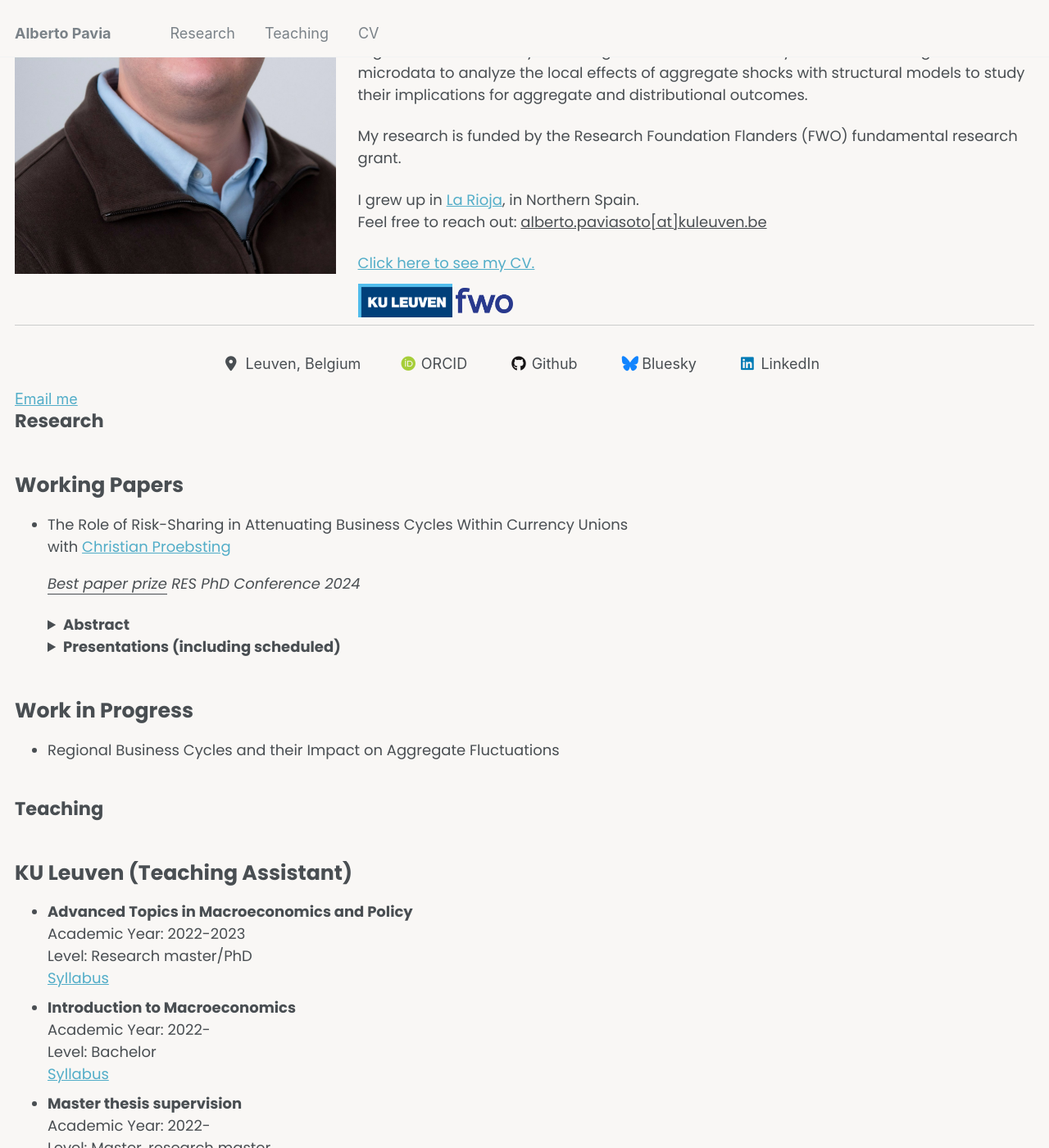
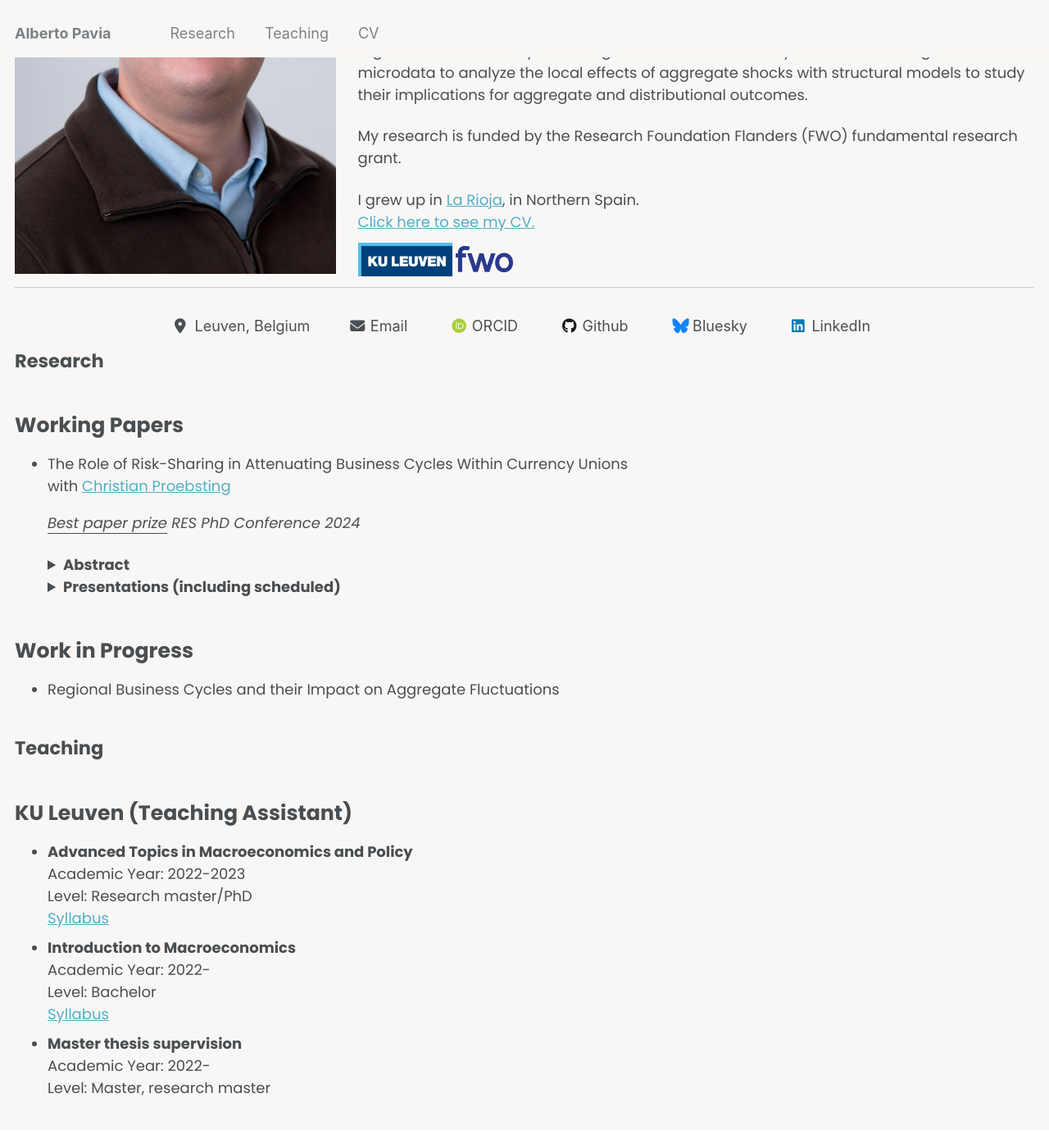
Before and after one commit to apaviasoto/apaviasoto.github.io, a Jekyll site: the page built from _pages/about.html, in a window 1280 px wide and 1400 px high, scrolled down 294 px. Shown: the whole window at 82% size. Built offline with Jekyll 4.4.1, drawn with Linux system fonts in a browser that asks for light colours; some web fonts are replaced; after the commit the page ends 1672 px from its top, so only the background shows below that; part of the change alters nothing that is shown.

```diff
--- a/_config.yml
+++ b/_config.yml
@@ -28,7 +28,7 @@ author:
   location         : "Leuven, Belgium"
   #employer         : "Red Brick University"
   uri              : # URL
-  # email            :  # removed to avoid exposing in static HTML
+  email            : "alberto.paviasoto@kuleuven.be"
 
   # Academic websites
   arxiv            : # URL - Update with the correct link to your profile
--- a/_pages/about.html
+++ b/_pages/about.html
@@ -67,9 +67,7 @@ header{display: none;}
   height: unset;
   vertical-align: unset;
 }
-/* Make JS email link look clickable */
-a.js-email { cursor: pointer; }
-.email-obf { cursor: pointer; text-decoration: underline; }
+
 
 .page__title {
     font-size: 2em; /* Increase the font size for the "Welcome!" header */
@@ -151,11 +149,6 @@ a.js-email { cursor: pointer; }
 
 <p class="origin-text">I grew up in <a href="https://www.spain.info/en/region/la-rioja/">La Rioja</a>, in Northern Spain.</p>
 
-<p>Feel free to reach out:
-  <span class="email-obf"
-        data-u="alberto" data-s="paviasoto" data-d="kuleuven" data-t="be"
-        role="link" tabindex="0">alberto.paviasoto[at]kuleuven.be</span>
-</p>
 
 <p class="link-cv-text"><a href="images/paviasoto_academic_cv.pdf">Click here to see my CV.</a></p>
 
@@ -171,38 +164,7 @@ a.js-email { cursor: pointer; }
 
 <div class="portfolio-contact">
   {% include author-urls.html %}
-  <!-- Keep a JS-built link as an alternative entry point -->
-  <a class="js-email" href="#" data-u="alberto" data-s="paviasoto" data-d="kuleuven" data-t="be">Email me</a>
-  <noscript>Enable JavaScript to view my email link.</noscript>
 </div>
-
-<script>
-  // Assemble email only on interaction; keeps address out of static HTML/DOM
-  (function () {
-    var els = document.querySelectorAll('.js-email, .email-obf');
-    if (!els.length) return;
-    els.forEach(function (el) {
-      function build() {
-        return el.dataset.u + '.' + el.dataset.s + '@' + el.dataset.d + '.' + el.dataset.t;
-      }
-      function openMail() {
-        var addr = build();
-        window.location.href = 'mailto:' + addr;
-      }
-      el.addEventListener('click', function (e) {
-        e.preventDefault();
-        openMail();
-      });
-      el.addEventListener('keydown', function (e) {
-        if (e.key === 'Enter' || e.key === ' ') {
-          e.preventDefault();
-          openMail();
-        }
-      });
-      el.setAttribute('rel', 'nofollow noopener');
-    });
-  })();
-</script>
 
 
 </div>
```
